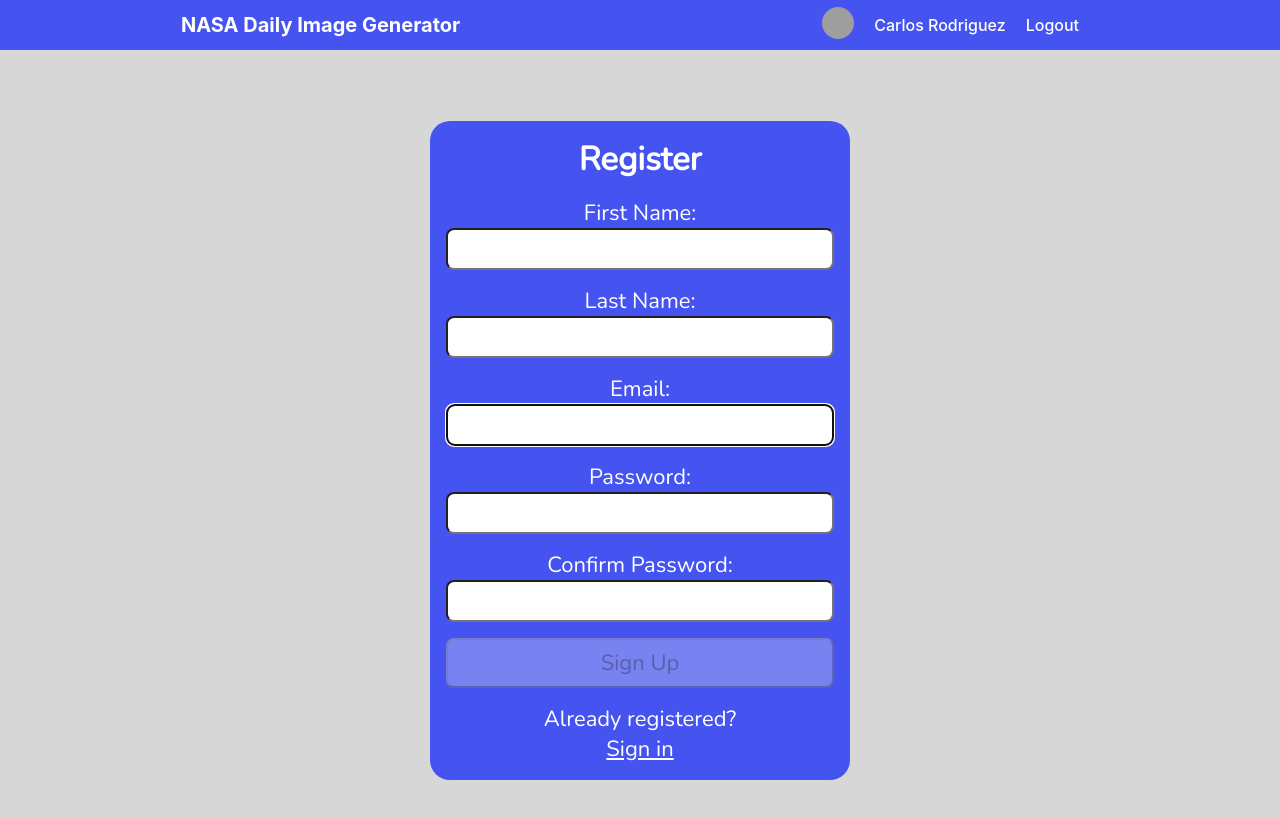
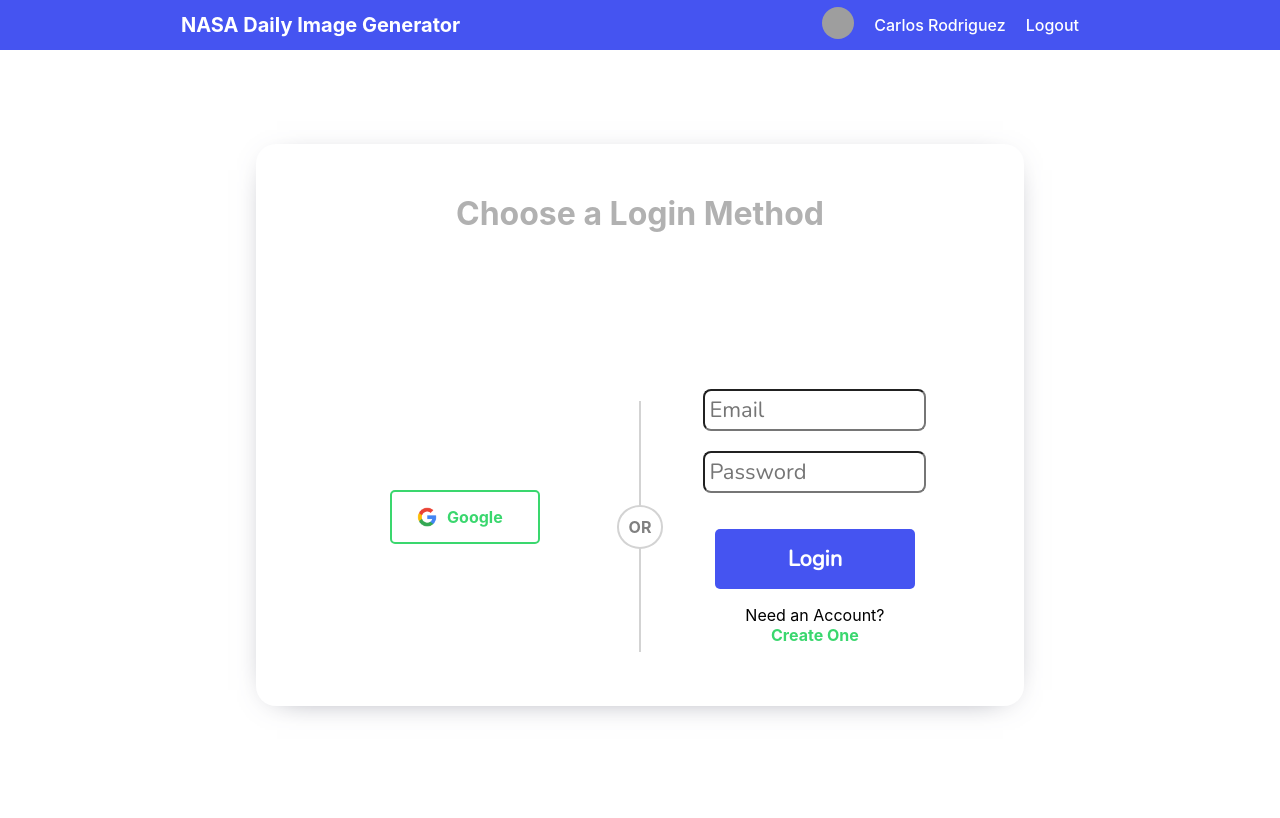
Before and after one commit to Crod7/NASA_Image_Generator_With_Auto0, a React (Create React App) app in the folder frontend/: page /login in a window 1280 px wide. Shown: the top 818 px of the page. Built offline with nearby package versions, Linux system fonts and the light colour scheme; grey boxes are pictures that could not be loaded.

Commit message:
Added Login page. Login page has CSS. The Login page can route to the Register page, and the Register page can route back to the Login page. Correct some issues with the Register page when introducing the Login page.

```diff
--- a/frontend/package.json
+++ b/frontend/package.json
@@ -9,8 +9,10 @@
     "@testing-library/jest-dom": "^5.16.5",
     "@testing-library/react": "^13.4.0",
     "@testing-library/user-event": "^13.5.0",
+    "axios": "^1.4.0",
     "react": "^18.2.0",
     "react-dom": "^18.2.0",
+    "react-router-dom": "^6.14.0",
     "react-scripts": "5.0.1",
     "web-vitals": "^2.1.4"
   },
--- a/frontend/src/App.js
+++ b/frontend/src/App.js
@@ -1,12 +1,36 @@
 import './css/App.css';
+import {BrowserRouter, Routes, Route, Navigate} from 'react-router-dom'
+
+// Pages and Componenets
 import Navbar from './components/Navbar'
 import Home from './pages/Home'
 import Register from './pages/Register';
+import Login from './pages/Login';
+
+
 function App() {
   return (
-    <div className="App">
+    <div>
       <Navbar />
-      <Register />
+
+      <div className="App">
+        <BrowserRouter>
+          <Routes>
+            <Route
+              path="/register"
+              element = {<Register/>}
+            />
+            <Route
+              path="/login"
+              element = {<Login/>}
+            />
+            <Route
+              path="/home"
+              element = {<Home/>}
+            />
+          </Routes>
+        </BrowserRouter>
+      </div>
     </div>
   );
 }
--- a/frontend/src/css/index.css
+++ b/frontend/src/css/index.css
@@ -1,11 +1,17 @@
+@import url('https://fonts.googleapis.com/css2?family=Nunito&display=swap');
+
 :root {
-  --primary: rgb(215, 215, 215);
+  --primary: white;
   --secondary: #4554f1;
   --accent: rgb(58, 215, 110);
+  --buttonBackground: white;
+  --primaryFont: white;
+  --secondaryFont: rgb(177, 177, 177);
 }
 
 body {
   margin: 0;
+  margin-top: 50px;
   min-height: 100vh;
   background-color: var(--primary);
   font-family: -apple-system, BlinkMacSystemFont, 'Segoe UI', 'Roboto', 'Oxygen',
--- /dev/null
+++ b/frontend/src/css/login.css
@@ -0,0 +1,119 @@
+.login-container {
+    height: calc(100vh - 50px);
+    display: flex;
+    align-items: center;
+    justify-content: center;
+}
+
+.login-box {
+    min-width: 600px;
+    min-height: 400px;
+    width: 60%;
+    height: 75%;
+    -webkit-box-shadow: 0px 5px 33px -21px rgba(66, 68, 90, 1);
+    -moz-box-shadow: 0px 5px 33px -21px rgba(66, 68, 90, 1);
+    box-shadow: 0px 5px 33px -21px rgba(66, 68, 90, 1);
+    display: flex;
+    align-items: center;
+    flex-direction: column;
+    border-radius: 20px;
+}
+
+.top-section {
+    order: 1;
+    height: 30%;
+    margin-top: 50px;
+}
+.bottom-section {
+    order: 2;
+    height: 70%;
+    display: flex;
+    align-items: center;
+    flex-direction: row;
+}
+
+.left,.right {
+    flex: 1;
+    display: flex;
+    flex-direction: column;
+    align-items: center;
+    margin: 40px;
+}
+
+.center {
+    height: 100%;
+    display: flex;
+    align-items: center;
+    justify-content: center;
+    position: relative;
+}
+
+.or {
+    border: 2px solid lightgray;
+    border-radius: 50%;
+    padding: 10px;
+    color: gray;
+    background-color: white;
+    font-weight: bold;
+}
+
+.line {
+    width: 2px;
+    height: 70%;
+    background-color: lightgray;
+    position: absolute;
+    top: 0;
+    bottom: 0;
+    left: 0;
+    right: 0;
+    margin: auto;
+    z-index: -1;
+}
+
+.login-button {
+    width: 150px;
+    padding: 15px 25px;
+    border-radius: 5px;
+    color: var(--accent);
+    display: flex;
+    align-items: center;
+    font-weight: bold;
+    margin-bottom: 20px;
+    cursor: pointer;
+    background-color: var(--buttonBackground);
+    border: 2px solid var(--accent)
+}
+
+.icon {
+    width: 20px;
+    height: 20px;
+    margin-right: 10px;
+}
+
+input {
+    width: 100%;
+    padding: 15px 20px;
+    margin-bottom: 20px;
+}
+
+.submit {
+    width: 200px;
+    background-color: var(--secondary);
+    color: var(--primaryFont);
+    font-weight: bold;
+    border: none;
+    padding: 15px 20px;
+    border-radius: 5px;
+}
+
+.login-title {
+    color: var(--secondaryFont);
+}
+
+.need-an-account-text {
+    margin-top: 16px;
+}
+.link-to-create-account-text {
+    color: var(--accent);
+    font-weight: bold;
+}
--- a/frontend/src/css/navbar.css
+++ b/frontend/src/css/navbar.css
@@ -1,6 +1,9 @@
 @import "index.css";
 
 .navbar {
+    position: fixed;
+    top: 0px;
+    min-width: 100vw;
     height: 50px;
     background-color: var(--secondary);
     color: white;
--- a/frontend/src/css/register.css
+++ b/frontend/src/css/register.css
@@ -1,6 +1,3 @@
-@import "index.css";
-@import url('https://fonts.googleapis.com/css2?family=Nunito&display=swap');
-
 * {
     margin: 0;
     padding: 0;
@@ -16,10 +13,10 @@
     padding: 1rem 0.5rem;
     font-family: 'Nunito', sans-serif;
     font-size: 22px;
-    color: #fff;
+    color: var(--primaryFont);
 }
 
-section {
+.register-section {
     border-radius: 20px;
     width: 100%;
     max-width: 420px;
@@ -31,7 +28,7 @@
     background-color: var(--secondary);
 }
 
-form {
+.register-form {
     display: flex;
     flex-direction: column;
     justify-content: space-evenly;
@@ -103,6 +100,6 @@
     margin-bottom: 0.5rem;
 }
 
-.line {
+.register-line {
     display: inline-block;
 }
--- a/frontend/src/pages/Login.js
+++ b/frontend/src/pages/Login.js
@@ -0,0 +1,39 @@
+import Google from "../img/google.png";
+import '../css/login.css'
+import { Link } from "react-router-dom";
+
+
+const Login = () => {
+
+  return (
+    <div className="login-container">
+      <div className="login-box">
+        <div className="top-section">
+            <h1 className="login-title">Choose a Login Method</h1>
+        </div>
+        <div className="bottom-section">
+            <div className="left">
+            <div className="login-button">
+                <img src={Google} alt="" className="icon" />
+                Google
+            </div>
+            </div>
+            <div className="center">
+            <div className="line" />
+            <div className="or">OR</div>
+            </div>
+            <div className="right">
+                <input type="text" placeholder="Email" />
+                <input type="text" placeholder="Password" />
+                <button className="submit">Login</button>
+
+                <p className="need-an-account-text">Need an Account?</p>
+                <Link to='/register'><p className="link-to-create-account-text">Create One</p>Create One</Link>
+            </div>
+        </div>
+      </div>
+    </div>
+  );
+};
+
+export default Login;
--- a/frontend/src/pages/Register.js
+++ b/frontend/src/pages/Register.js
@@ -1,6 +1,7 @@
 import '../css/register.css';
 
 import { useEffect, useRef, useState} from "react";
+import { Link } from 'react-router-dom'
 import { faCheck, faTimes, faInfoCircle } from "@fortawesome/free-solid-svg-icons";
 import { FontAwesomeIcon } from "@fortawesome/react-fontawesome";
 
@@ -103,17 +104,17 @@
     return (
         <div className='register-container'>
         {success ? (
-            <section>
+            <section className='register-section'>
                 <h1>Success!</h1>
                 <p>
                     <a href="#">Sign In</a>
                 </p>
             </section>
         ) : (
-            <section>
+            <section className='register-section'>
                 <p ref={errRef} className={errMsg ? "errmsg" : "offscreen"} aria-live="assertive">{errMsg}</p>
                 <h1>Register</h1>
-                <form onSubmit={handleSubmit}>
+                <form className="register-form" onSubmit={handleSubmit}>
                     <label htmlFor="username">
                         First Name:
                         <span className={validFirstName ? "valid" : "hide"}>
@@ -254,9 +255,8 @@
                 </form>
                 <p>
                     Already registered?<br />
-                    <span className="line">
-                        {/*router link*/}
-                        <a href="#">Sign in</a>
+                    <span className="register-line">
+                        <Link to='/login'>Sign in</Link>
                     </span>
                 </p>
             </section>
@@ -265,4 +265,4 @@
     )
 }
 
-export default Register
+export default Register;
```
Also changed, not shown: frontend/src/img/google.png (added), 1 other file (tests, documents, lock files or other folders).
